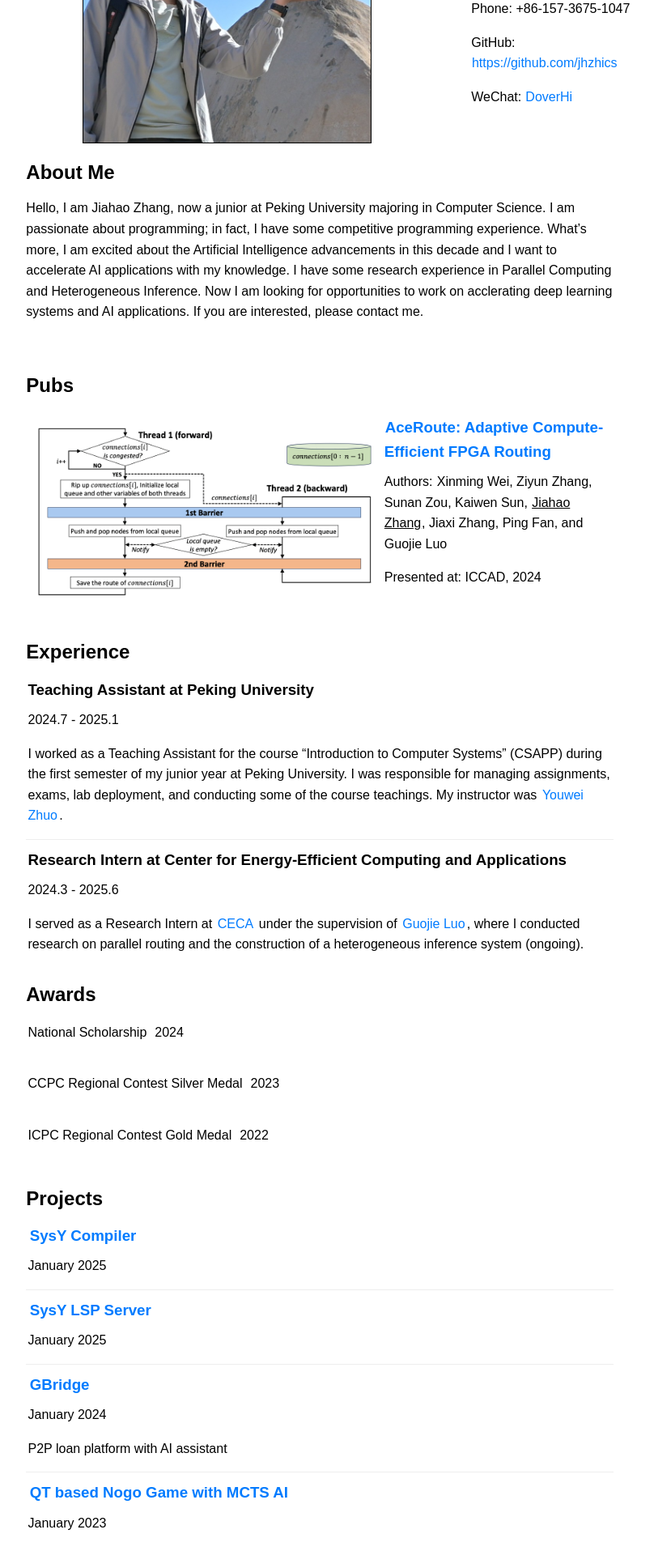
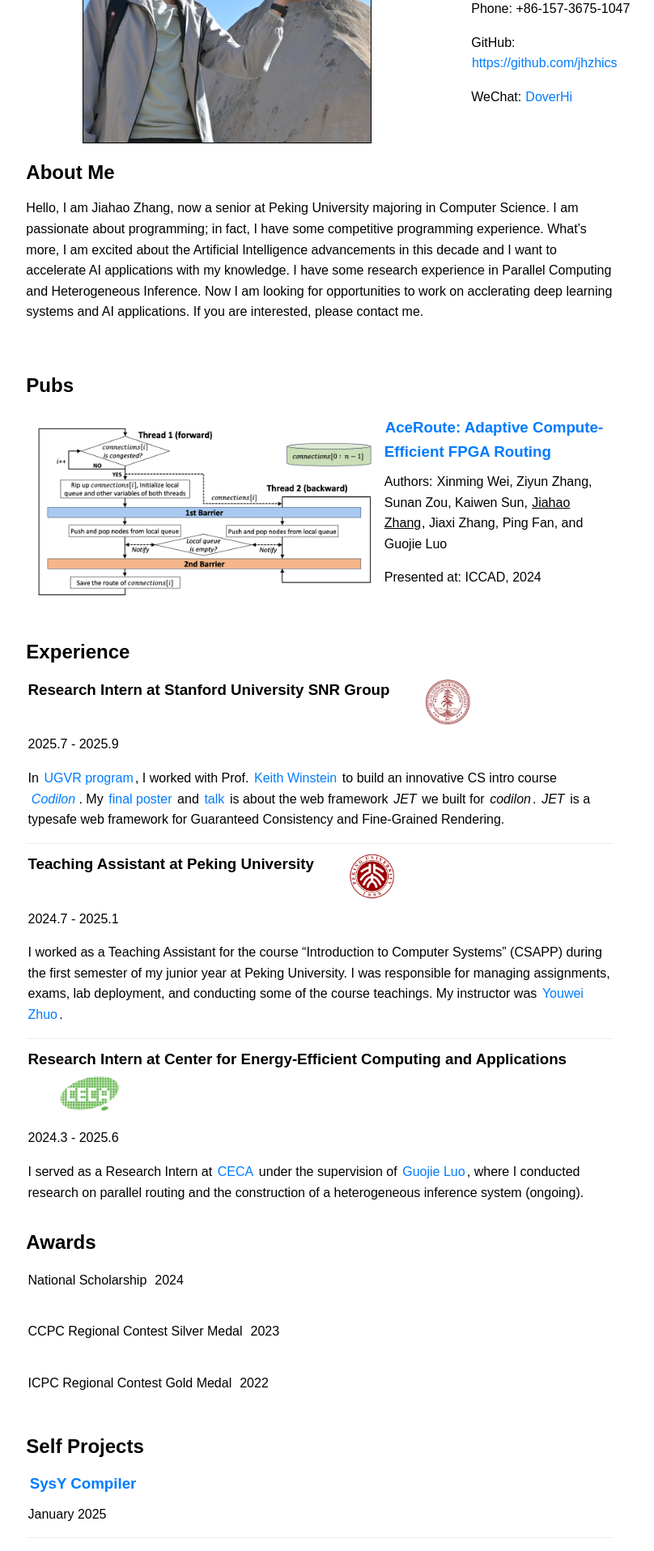
Before and after one commit to jhzhics/jhzhics.github.io, a Jekyll site: the page built from index.html, in a window 1280 px wide. Shown: the part 338-2253 px from the top of the page at 81% size, without its empty margins (62-870 px from the left). Built offline with Jekyll 4.4.1, drawn with Linux system fonts in a browser that asks for light colours.

Commit message:
chore: update

```diff
--- /dev/null
+++ b/_experience/2025.UGVR.md
@@ -0,0 +1,10 @@
+---
+title: "Research Intern"
+location: "Stanford University SNR Group"
+date_start: "2025.7"
+date_end: "2025.9"
+image: "assets/experience/2025.UGVR/Stanford University.png"
+---
+
+In [UGVR program](https://engineering.stanford.edu/students-academics/global-engineering-programs/undergraduate-visiting-research-program), I worked with Prof. [Keith Winstein](https://cs.stanford.edu/~keithw/) to build an innovative CS intro course *[Codilon](https://github.com/codillon)*. My [final poster](assets/experience/2025.UGVR/Jiahao Poster- JET V1.pdf) and [talk](assets/experience/2025.UGVR/JET Talk V3.pptx) is about the web framework *JET* we built for *codilon*. *JET* is a typesafe web framework for Guaranteed Consistency
+and Fine-Grained Rendering.
--- a/_layouts/home.html
+++ b/_layouts/home.html
@@ -81,8 +82,12 @@
     {% assign sorted_experience = site.experience | sort: 'date_start' | reverse %}
     {% for experience in sorted_experience %}
     <div class="item">
-            <h3>{{ experience.title }} at {{ experience.location }}</h3>
-            <p>{{ experience.date_start }} - {{ experience.date_end }}</p>
+        <h3>{{ experience.title }} at {{ experience.location }}
+            {% if experience.image %} <span>
+                <img src="{{ experience.image }}" alt="experience_img" class="experience_img" /></span>
+            {% endif %}</h3>
+        <p> {{ experience.date_start }} - {{ experience.date_end }}
+        </p>
         <p>{{ experience.content | markdownify }}</p>
     </div>
     {% endfor %}
@@ -123,7 +128,7 @@
 </div>
 
 <div class="block">
-    <h2>Projects</h2>
+    <h2>Self Projects</h2>
     {% if site.projects %}
     {% assign sorted_projects = site.projects | sort: 'date' | reverse %}
     {% for project in sorted_projects %}
--- a/assets/home/description.md
+++ b/assets/home/description.md
@@ -1 +1 @@
-Hello, I am Jiahao Zhang, now a junior at Peking University majoring in Computer Science. I am passionate about programming; in fact, I have some competitive programming experience. What's more, I am excited about the Artificial Intelligence advancements in this decade and I want to accelerate AI applications with my knowledge. I have some research experience in Parallel Computing and Heterogeneous Inference. Now I am looking for opportunities to work on acclerating deep learning systems and AI applications. If you are interested, please contact me.
+Hello, I am Jiahao Zhang, now a senior at Peking University majoring in Computer Science. I am passionate about programming; in fact, I have some competitive programming experience. What's more, I am excited about the Artificial Intelligence advancements in this decade and I want to accelerate AI applications with my knowledge. I have some research experience in Parallel Computing and Heterogeneous Inference. Now I am looking for opportunities to work on acclerating deep learning systems and AI applications. If you are interested, please contact me.
--- a/assets/home/style.css
+++ b/assets/home/style.css
@@ -66,3 +66,11 @@
     font-size: 100%;
     flex: 1;
 }
+.experience_img {
+    height: calc(3em); /* 2x line height (assuming 1.2em default line-height) */
+    width: auto; /* Maintain aspect ratio */
+    vertical-align: top; /* Align to top of text line */
+    margin-left: 5%; /* Optional: small spacing from text */
+    object-fit: cover; /* Ensures image covers the area nicely */
+    border-radius: 4px; /* Optional: slight rounding for polish */
+}
```
Also changed, not shown: other parts of _layouts/home.html (+2 -1 lines), _experience/2024.CECA.md (+1 -0 lines), _experience/2024.ICS.md (+1 -0 lines), assets/experience/2024.CECA/CECA.png (added), assets/experience/2024.ics/Peking University.png (added), assets/experience/2025.UGVR/Stanford University.png (added), 2 other files. Lines whose indentation alone changed are shown as unchanged.
